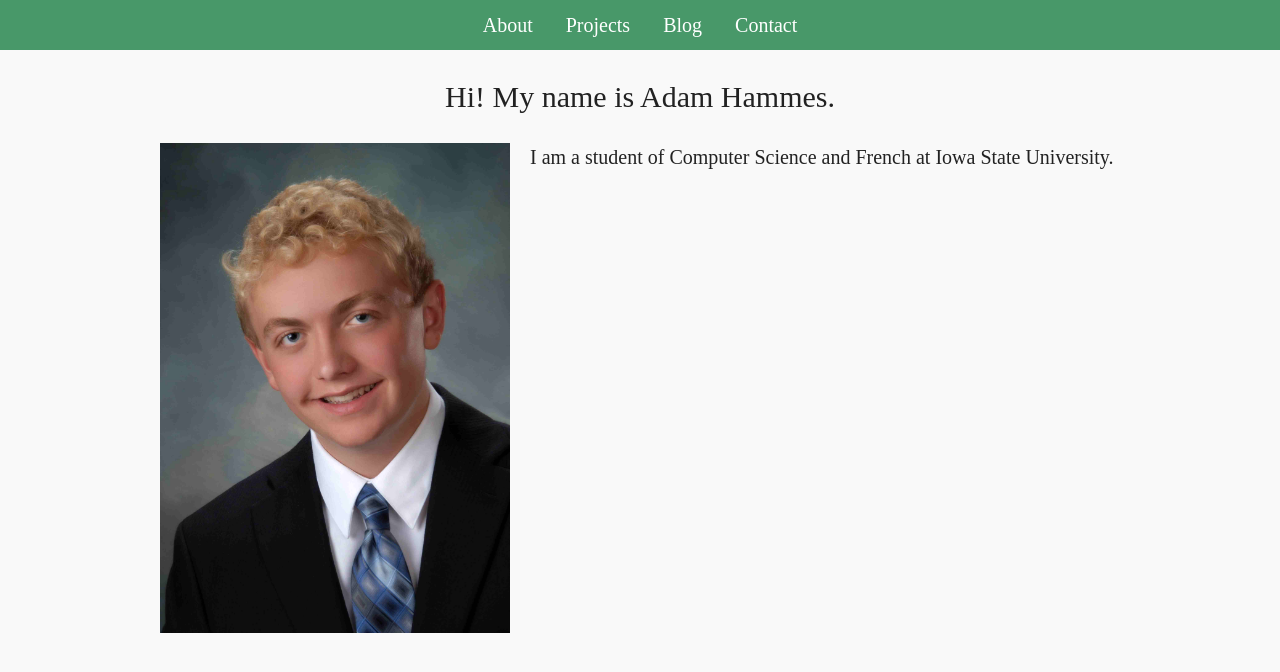
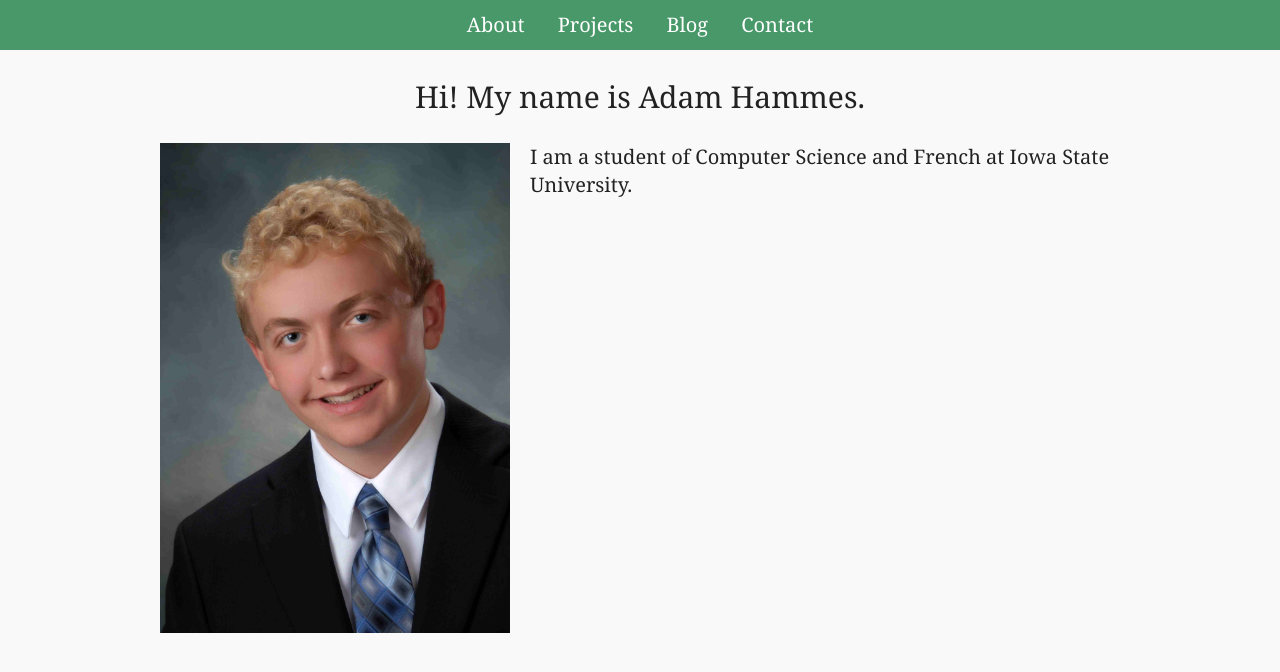
Before and after one commit to adamhammes/old-site, a Jekyll site: the page built from site/index.html, in a window 1280 px wide. Shown: the top 672 px of the page. Built offline with Jekyll 4.4.1, drawn with Linux system fonts in a browser that asks for light colours; nearby versions of some CDN libraries.

Commit message:
Use Georgia as default font

```diff
--- a/site/assets/css/main.css
+++ b/site/assets/css/main.css
@@ -1,5 +1,5 @@
 body {
-    font-family: Merriweather;
+    font-family: Georgia;
     font-size: 20px;
     background-color: #f9f9f9;
     color: #222;
```
